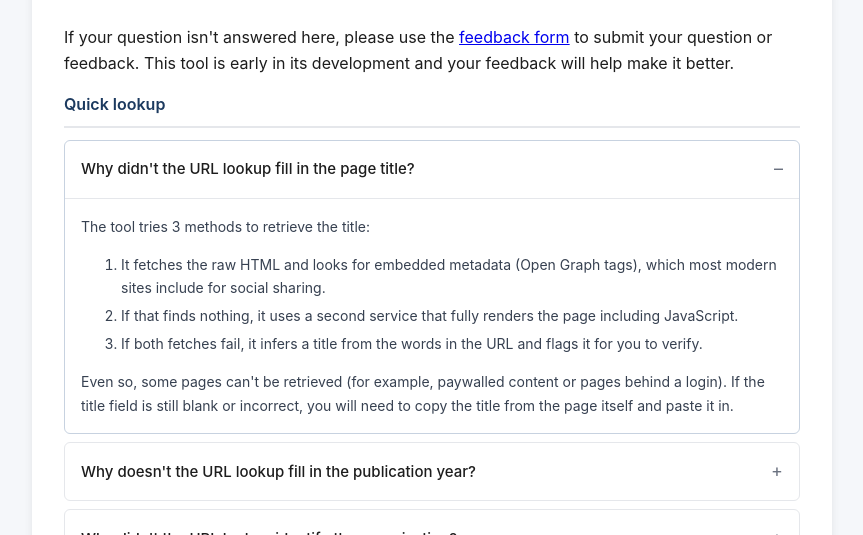
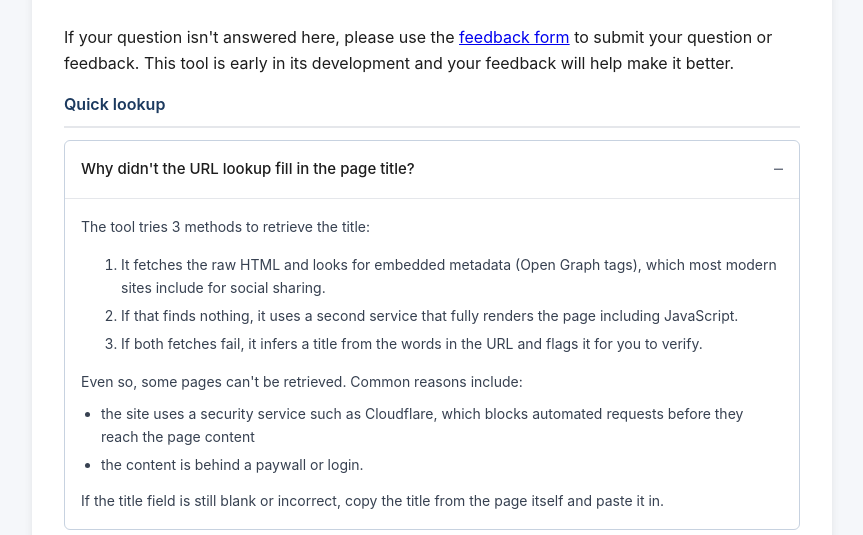
Before and after one commit to rjc27-sm/sm-citation-generator, a plain HTML site: page help.html in a window 1280 px wide. Both pictures are taken after a click on the heading "Why didn't the URL lookup fill in the page title?". Shown: the part 232-767 px from the top of the page, without its empty margins (208-1071 px from the left). Drawn offline with Linux system fonts and the light colour scheme.

Commit message:
Explain Cloudflare as a reason URL title fetch can fail
Co-Authored-By: Claude Sonnet 4.6 <noreply@anthropic.com>

```diff
--- a/help.html
+++ b/help.html
@@ -198,7 +198,12 @@
                             <li>If that finds nothing, it uses a second service that fully renders the page including JavaScript.</li>
                             <li>If both fetches fail, it infers a title from the words in the URL and flags it for you to verify.</li>
                         </ol>
-                        <p>Even so, some pages can't be retrieved (for example, paywalled content or pages behind a login). If the title field is still blank or incorrect, you will need to copy the title from the page itself and paste it in.</p>
+                        <p>Even so, some pages can't be retrieved. Common reasons include:</p>
+                        <ul>
+                            <li>the site uses a security service such as Cloudflare, which blocks automated requests before they reach the page content</li>
+                            <li>the content is behind a paywall or login.</li>
+                        </ul>
+                        <p>If the title field is still blank or incorrect, copy the title from the page itself and paste it in.</p>
                     </div>
                 </details>
 
```
